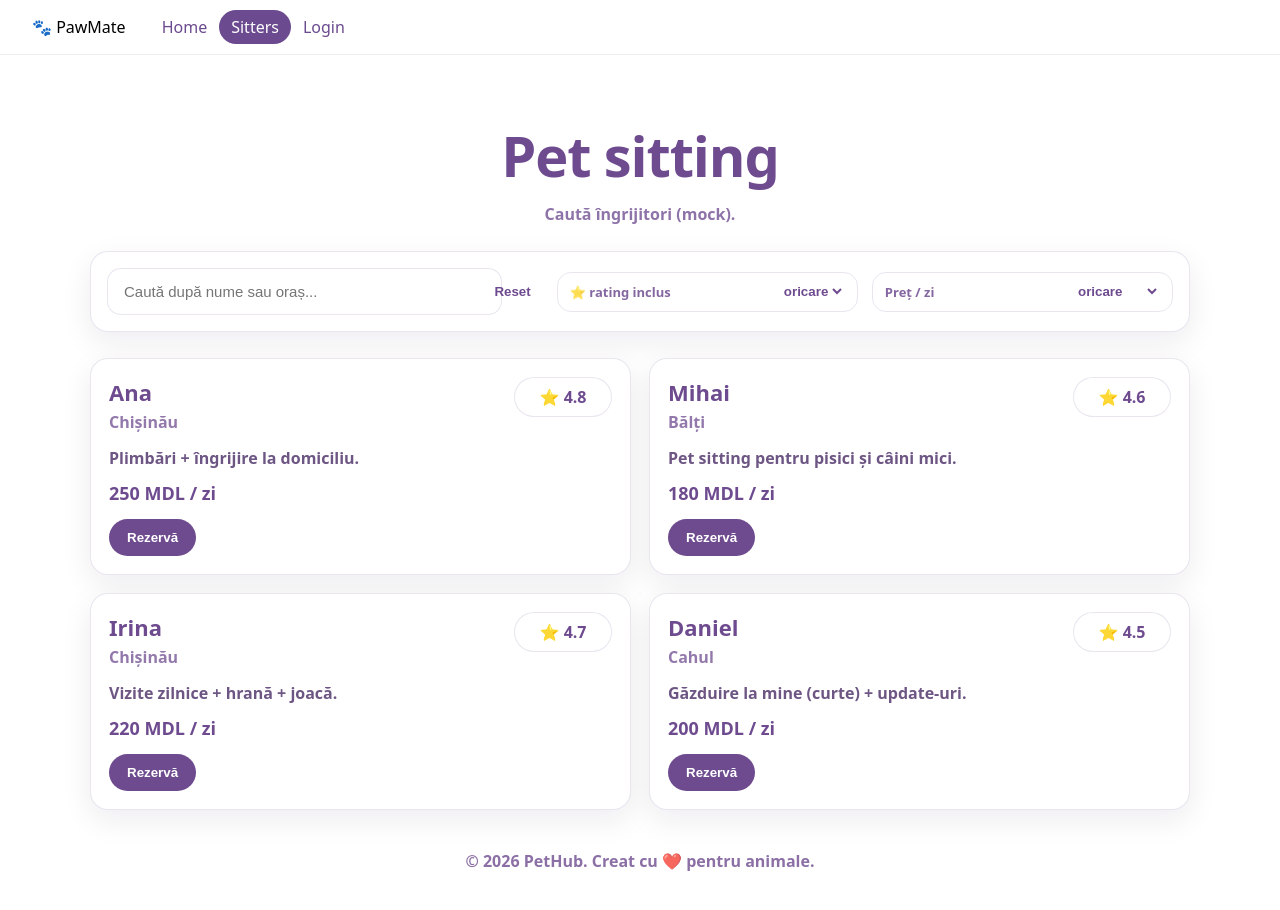
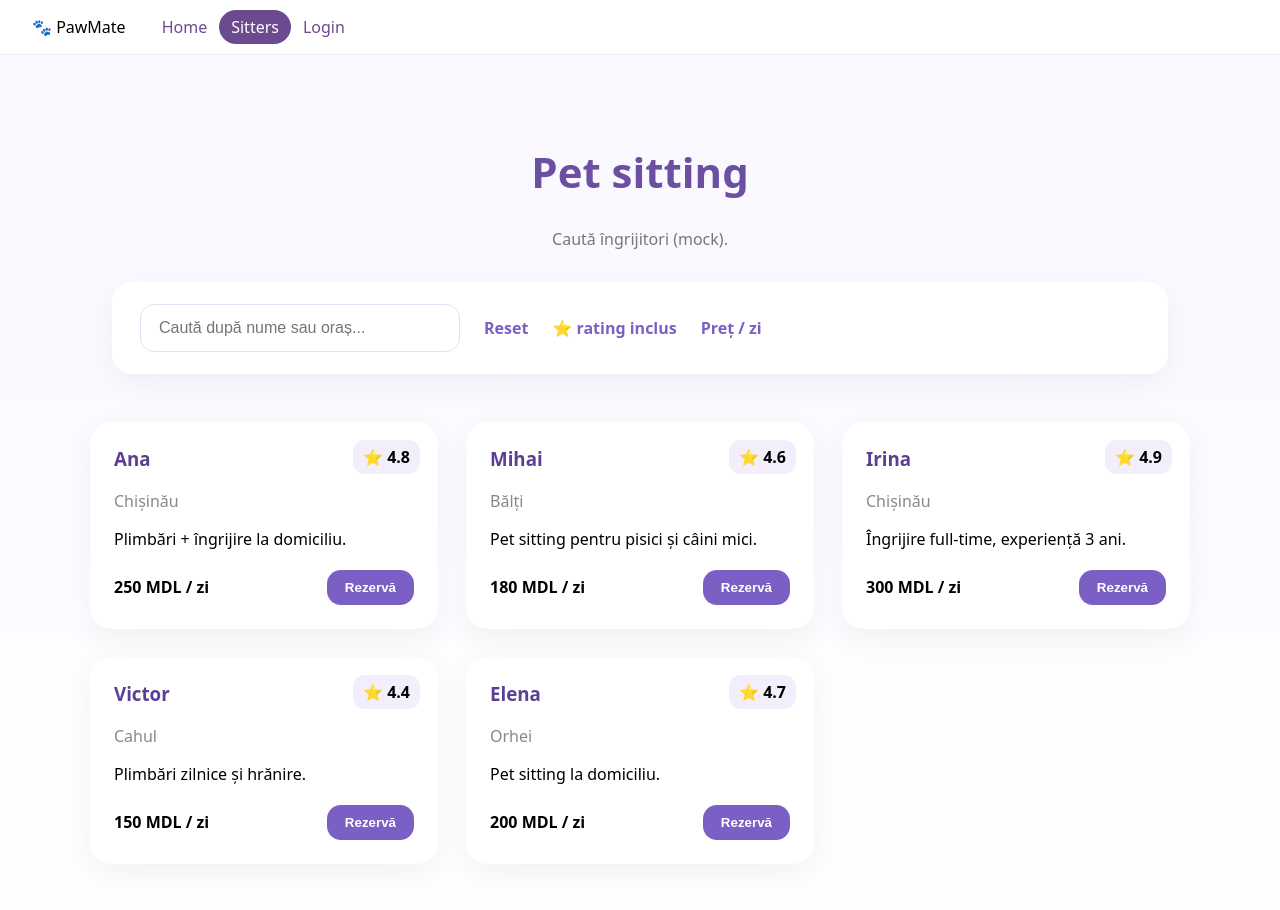
Before and after one commit to viorelinaa/PawMate, a React (Vite) app in the folder frontend/: page /sitters in a window 1280 px wide. Shown: the top 910 px of the page. Built offline with nearby package versions, Linux system fonts and the light colour scheme.

Commit message:
pagina Sitters update

```diff
--- a/frontend/src/pages/SittersList.tsx
+++ b/frontend/src/pages/SittersList.tsx
@@ -1,137 +1,105 @@
-import { useMemo, useState } from "react";
+import { useState } from "react";
 import "./petSitting.css";
 
 type Sitter = {
-    id: string;
+    id: number;
     name: string;
     city: string;
-    desc  : string;
+    desc: string;
     pricePerDay: number;
     rating: number;
 };
 
 const SITERS: Sitter[] = [
-    { id: "1", name: "Ana", city: "Chișinău", desc: "Plimbări + îngrijire la domiciliu.", pricePerDay: 250, rating: 4.8 },
-    { id: "2", name: "Mihai", city: "Bălți", desc: "Pet sitting pentru pisici și câini mici.", pricePerDay: 180, rating: 4.6 },
-    { id: "3", name: "Irina", city: "Chișinău", desc: "Vizite zilnice + hrană + joacă.", pricePerDay: 220, rating: 4.7 },
-    { id: "4", name: "Daniel", city: "Cahul", desc: "Găzduire la mine (curte) + update-uri.", pricePerDay: 200, rating: 4.5 },
+    {
+        id: 1,
+        name: "Ana",
+        city: "Chișinău",
+        desc: "Plimbări + îngrijire la domiciliu.",
+        pricePerDay: 250,
+        rating: 4.8,
+    },
+    {
+        id: 2,
+        name: "Mihai",
+        city: "Bălți",
+        desc: "Pet sitting pentru pisici și câini mici.",
+        pricePerDay: 180,
+        rating: 4.6,
+    },
+    {
+        id: 3,
+        name: "Irina",
+        city: "Chișinău",
+        desc: "Îngrijire full-time, experiență 3 ani.",
+        pricePerDay: 300,
+        rating: 4.9,
+    },
+    {
+        id: 4,
+        name: "Victor",
+        city: "Cahul",
+        desc: "Plimbări zilnice și hrănire.",
+        pricePerDay: 150,
+        rating: 4.4,
+    },
+    {
+        id: 5,
+        name: "Elena",
+        city: "Orhei",
+        desc: "Pet sitting la domiciliu.",
+        pricePerDay: 200,
+        rating: 4.7,
+    },
 ];
 
 export default function SittersList() {
-    const [q, setQ] = useState("");
-    const [minRating, setMinRating] = useState<number>(0);
-    const [maxPrice, setMaxPrice] = useState<number>(999);
+    const [query, setQuery] = useState("");
 
-    const filtered = useMemo(() => {
-        const query = q.trim().toLowerCase();
-        return SITERS.filter((s) => {
-            const matchesQuery =
-                !query ||
-                s.name.toLowerCase().includes(query) ||
-                s.city.toLowerCase().includes(query);
-            const matchesRating = s.rating >= minRating;
-            const matchesPrice = s.pricePerDay <= maxPrice;
-            return matchesQuery && matchesRating && matchesPrice;
-        });
-    }, [q, minRating, maxPrice]);
-
-    const reset = () => {
-        setQ("");
-        setMinRating(0);
-        setMaxPrice(999);
-    };
+    const filtered = SITERS.filter(
+        (s) =>
+            s.name.toLowerCase().includes(query.toLowerCase()) ||
+            s.city.toLowerCase().includes(query.toLowerCase())
+    );
 
     return (
-        <div className="ps-page">
-            <div className="ps-wrap">
-                <header className="ps-header">
-                    <h1 className="ps-title">Pet sitting</h1>
-                    <p className="ps-subtitle">Caută îngrijitori (mock).</p>
-                </header>
+        <div className="pet-sitting-page">
+            <h1>Pet sitting</h1>
+            <p className="subtitle">Caută îngrijitori (mock).</p>
 
-                <section className="ps-filters">
-                    <div className="ps-search">
+            {/* FILTER BAR */}
+            <div className="filters">
                 <input
-                            className="ps-input"
-                            value={q}
-                            onChange={(e) => setQ(e.target.value)}
+                    type="text"
                     placeholder="Caută după nume sau oraș..."
+                    value={query}
+                    onChange={(e) => setQuery(e.target.value)}
                 />
+
+                <span className="filter-reset" onClick={() => setQuery("")}>
+          Reset
+        </span>
+
+                <span className="filter-rating">⭐ rating inclus</span>
+                <span className="filter-price">Preț / zi</span>
             </div>
 
-                    <button className="ps-reset" onClick={reset} type="button">
-                        Reset
-                    </button>
+            {/* CARDS */}
+            <div className="sitters-grid">
+                {filtered.map((s) => (
+                    <div className="sitter-card" key={s.id}>
+                        <div className="rating">⭐ {s.rating}</div>
 
-                    <div className="ps-control">
-                        <span className="ps-controlLabel">⭐ rating inclus</span>
-                        <select
-                            className="ps-select"
-                            value={minRating}
-                            onChange={(e) => setMinRating(Number(e.target.value))}
-                        >
-                            <option value={0}>oricare</option>
-                            <option value={4.5}>4.5+</option>
-                            <option value={4.6}>4.6+</option>
-                            <option value={4.7}>4.7+</option>
-                            <option value={4.8}>4.8+</option>
-                        </select>
-                    </div>
+                        <h3>{s.name}</h3>
+                        <p className="city">{s.city}</p>
+                        <p>{s.desc}</p>
 
-                    <div className="ps-control">
-                        <span className="ps-controlLabel">Preț / zi</span>
-                        <select
-                            className="ps-select"
-                            value={maxPrice}
-                            onChange={(e) => setMaxPrice(Number(e.target.value))}
-                        >
-                            <option value={999}>oricare</option>
-                            <option value={300}>≤ 300 MDL</option>
-                            <option value={250}>≤ 250 MDL</option>
-                            <option value={220}>≤ 220 MDL</option>
-                            <option value={200}>≤ 200 MDL</option>
-                        </select>
-                    </div>
-                </section>
-
-                <section className="ps-grid">
-                    {filtered.map((s) => (
-                        <article key={s.id} className="ps-card">
-                            <div className="ps-cardTop">
-                                <div>
-                                    <h3 className="ps-name">{s.name}</h3>
-                                    <p className="ps-city">{s.city}</p>
-                                </div>
-
-                                <div className="ps-rating">
-                                    ⭐ {s.rating.toFixed(1)}
+                        <div className="card-footer">
+                            <strong>{s.pricePerDay} MDL / zi</strong>
+                            <button>Rezervă</button>
                         </div>
                     </div>
-
-                            <p className="ps-desc">{s.desc}</p>
-
-                            <div className="ps-price">{s.pricePerDay} MDL / zi</div>
-
-                            <button
-                                className="ps-btn"
-                                type="button"
-                                onClick={() => alert(`Rezervare mock pentru ${s.name}`)}
-                            >
-                                Rezervă
-                            </button>
-                        </article>
                 ))}
-
-                    {filtered.length === 0 && (
-                        <div className="ps-empty">
-                            N-am găsit nimic. Încearcă alt nume/oraș sau relaxează filtrele.
-                        </div>
-                    )}
-                </section>
-
-                <footer className="ps-footer">
-                    © 2026 PetHub. Creat cu ❤️ pentru animale.
-                </footer>
             </div>
         </div>
     );
--- a/frontend/src/pages/petSitting.css
+++ b/frontend/src/pages/petSitting.css
@@ -1,210 +1,113 @@
-:root{
-    --purple:#6e4b8f;
-    --purple-2:#7b59a0;
-    --bg:#ffffff;
-    --line: rgba(110,75,143,.14);
-    --shadow: 0 10px 30px rgba(30, 10, 50, .08);
+/* PAGE */
+.pet-sitting-page {
+    padding: 60px 80px;
+    background: linear-gradient(180deg, #faf7ff, #ffffff);
+    min-height: 100vh;
 }
 
-.ps-page{
-    min-height: 100vh;
-    background: var(--bg);
-    padding: 44px 0 56px;
+.pet-sitting-page h1 {
+    text-align: center;
+    color: #6b4fa1;
+    font-size: 42px;
 }
 
-.ps-wrap{
-    width: min(1100px, calc(100% - 48px));
+.subtitle {
+    text-align: center;
+    color: #777;
+    margin-bottom: 32px;
+}
+
+/* FILTER BAR */
+.filters {
+    max-width: 1000px;
+    margin: 0 auto 48px;
+    display: flex;
+    align-items: center;
+    gap: 24px;
+    padding: 22px 28px;
+    border-radius: 20px;
+    background: #ffffff;
+    box-shadow: 0 10px 30px rgba(0, 0, 0, 0.05);
+}
+
+.filters input {
+    width: 320px;
+    padding: 14px 18px;
+    border-radius: 14px;
+    border: 1px solid #e5ddf3;
+    font-size: 16px;
+    outline: none;
+    box-sizing: border-box;
+}
+
+.filters input:focus {
+    border-color: #7b5fc4;
+    box-shadow: 0 0 0 3px rgba(123, 95, 196, 0.15);
+}
+
+.filter-reset,
+.filter-rating,
+.filter-price {
+    font-weight: 600;
+    color: #7b5fc4;
+    cursor: pointer;
+}
+
+/* GRID */
+.sitters-grid {
+    display: grid;
+    grid-template-columns: repeat(auto-fill, minmax(320px, 1fr));
+    gap: 28px;
+    max-width: 1100px;
     margin: 0 auto;
 }
 
-.ps-header{
-    text-align: center;
-    margin: 18px 0 26px;
+/* CARD */
+.sitter-card {
+    background: white;
+    padding: 24px;
+    border-radius: 22px;
+    box-shadow: 0 10px 30px rgba(0, 0, 0, 0.05);
+    position: relative;
 }
 
-.ps-title{
-    margin: 0;
-    font-size: 56px;
-    letter-spacing: -0.02em;
-    color: var(--purple);
-}
-
-.ps-subtitle{
-    margin: 10px 0 0;
-    color: rgba(110,75,143,.78);
+.rating {
+    position: absolute;
+    top: 18px;
+    right: 18px;
+    background: #f3eefc;
+    padding: 6px 10px;
+    border-radius: 12px;
     font-weight: 600;
 }
 
-.ps-filters{
-    display: grid;
-    grid-template-columns: 1.2fr auto 1fr 1fr;
-    gap: 14px;
-    align-items: center;
-
-    background: #fff;
-    border: 1px solid var(--line);
-    border-radius: 18px;
-    padding: 16px;
-    box-shadow: var(--shadow);
-
-    margin: 0 auto 26px;
+.sitter-card h3 {
+    margin-top: 0;
+    color: #5b3f92;
 }
 
-.ps-search{
-    width: 100%;
+.city {
+    color: #888;
+    margin-bottom: 8px;
 }
 
-.ps-input{
-    width: 100%;
-    padding: 14px 16px;
-    border-radius: 14px;
-    border: 1px solid var(--line);
-    outline: none;
-    font-size: 15px;
+.card-footer {
+    margin-top: 20px;
+    display: flex;
+    justify-content: space-between;
+    align-items: center;
 }
 
-.ps-input:focus{
-    border-color: rgba(110,75,143,.35);
-    box-shadow: 0 0 0 4px rgba(110,75,143,.10);
-}
-
-.ps-reset{
+.card-footer button {
+    background: #7b5fc4;
+    color: white;
     border: none;
-    background: transparent;
-    color: var(--purple);
-    font-weight: 700;
+    padding: 10px 18px;
+    border-radius: 14px;
     cursor: pointer;
-    padding: 10px 12px;
-    border-radius: 12px;
-}
-
-.ps-reset:hover{
-    background: rgba(110,75,143,.08);
-}
-
-.ps-control{
-    display: flex;
-    align-items: center;
-    justify-content: space-between;
-    gap: 10px;
-    padding: 10px 12px;
-    border-radius: 14px;
-    border: 1px solid var(--line);
-}
-
-.ps-controlLabel{
-    color: rgba(110,75,143,.85);
-    font-weight: 700;
-    font-size: 13px;
-    white-space: nowrap;
-}
-
-.ps-select{
-    border: none;
-    outline: none;
-    background: transparent;
-    color: var(--purple);
-    font-weight: 700;
-    cursor: pointer;
-}
-
-.ps-grid{
-    display: grid;
-    grid-template-columns: repeat(2, minmax(0, 1fr));
-    gap: 18px;
-    margin-top: 18px;
-}
-
-.ps-card{
-    background: #fff;
-    border: 1px solid var(--line);
-    border-radius: 18px;
-    padding: 18px;
-    box-shadow: var(--shadow);
-}
-
-.ps-cardTop{
-    display: flex;
-    align-items: flex-start;
-    justify-content: space-between;
-    gap: 10px;
-}
-
-.ps-name{
-    margin: 0;
-    font-size: 22px;
-    color: var(--purple);
-}
-
-.ps-city{
-    margin: 4px 0 0;
-    color: rgba(110,75,143,.75);
     font-weight: 600;
 }
 
-.ps-rating{
-    padding: 8px 12px;
-    border-radius: 999px;
-    border: 1px solid var(--line);
-    color: var(--purple);
-    font-weight: 800;
-    background: #fff;
-    min-width: 72px;
-    text-align: center;
+.card-footer button:hover {
+    background: #684bb1;
 }
-
-.ps-desc{
-    margin: 14px 0 12px;
-    color: rgba(60, 30, 90, .75);
-    font-weight: 600;
-}
-
-.ps-price{
-    margin: 0 0 14px;
-    color: var(--purple);
-    font-weight: 900;
-    font-size: 18px;
-}
-
-.ps-btn{
-    border: none;
-    background: var(--purple);
-    color: #fff;
-    font-weight: 800;
-    padding: 11px 18px;
-    border-radius: 999px;
-    cursor: pointer;
-}
-
-.ps-btn:hover{
-    background: var(--purple-2);
-}
-
-.ps-empty{
-    grid-column: 1 / -1;
-    text-align: center;
-    padding: 18px;
-    color: rgba(110,75,143,.8);
-    border: 1px dashed rgba(110,75,143,.25);
-    border-radius: 18px;
-}
-
-.ps-footer{
-    margin-top: 40px;
-    text-align: center;
-    color: rgba(110,75,143,.8);
-    font-weight: 700;
-}
-
-/* responsive */
-@media (max-width: 900px){
-    .ps-filters{
-        grid-template-columns: 1fr;
-    }
-    .ps-grid{
-        grid-template-columns: 1fr;
-    }
-    .ps-title{
-        font-size: 44px;
-    }
-}
```
Lines whose indentation alone changed are shown as unchanged.
